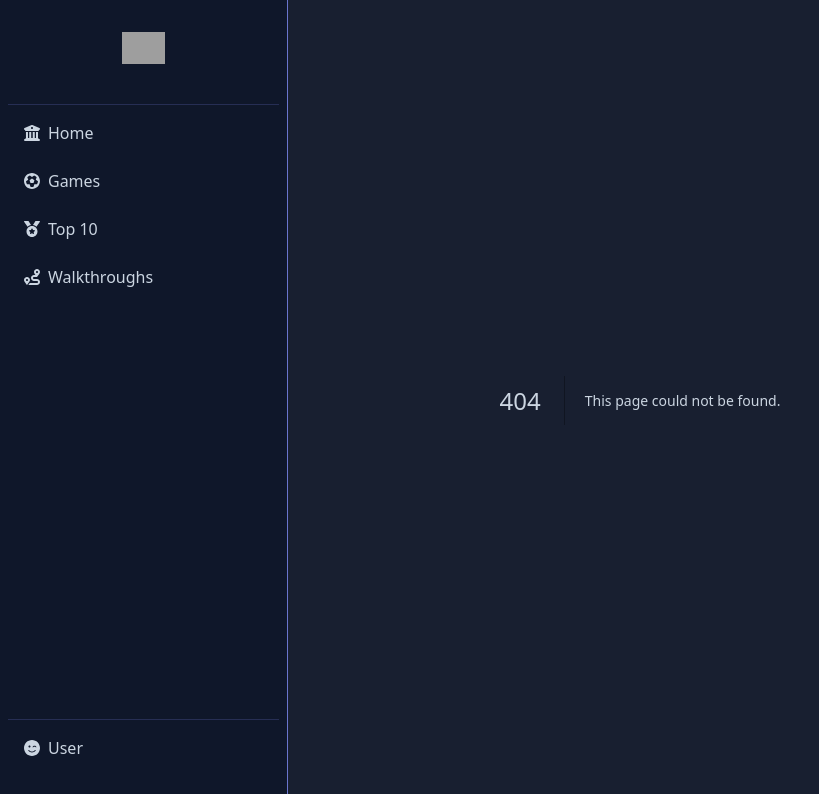
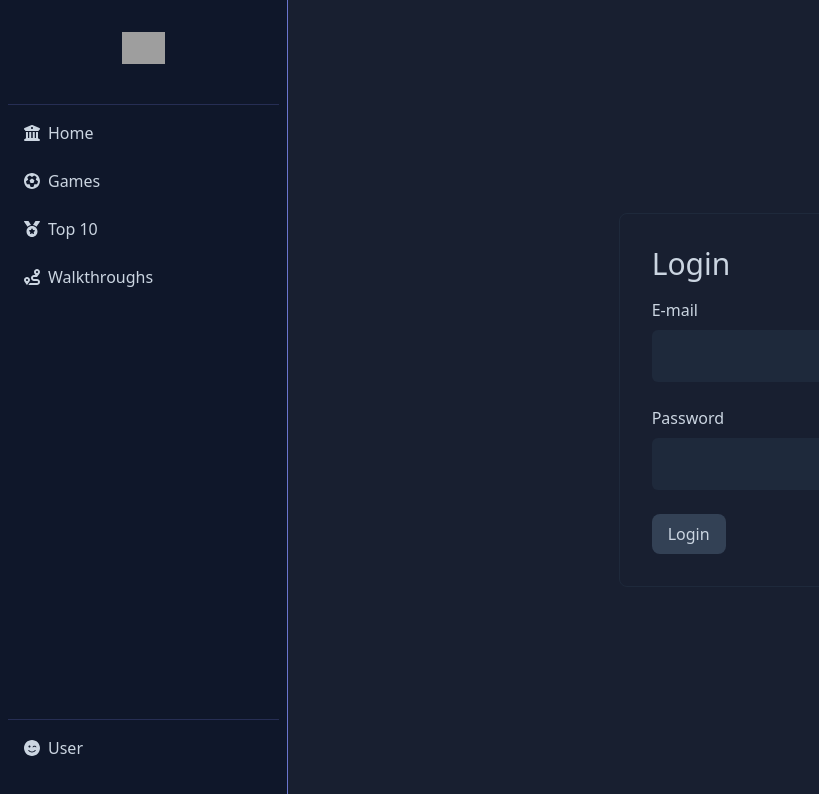
Before and after one commit to fredchien/curso-emerson-broga, a Next.js app in the folder nextjs-course/: page /auth/sign-in in a window 1280 px wide. Before the commit this address had no page. Shown: the top 794 px of the page, without its empty margins (0-819 px from the left). Built offline with nearby package versions, Linux system fonts and the light colour scheme; grey boxes are pictures that could not be loaded.

Commit message:
feat: add login page

```diff
--- /dev/null
+++ b/nextjs-course/src/app/auth/sign-in/SignInForm.tsx
@@ -0,0 +1,28 @@
+'use client'
+
+import { SubmitButton, TextInput } from "@/components";
+import { useFormState } from "react-dom";
+import { handleSignInForm, SignInState } from "./actions";
+
+const initialState: SignInState = {
+    isValid: undefined,
+    errors: {
+        email: undefined,
+        password: undefined,
+    }
+}
+
+export default function SignInForm(){
+
+    const [state, formAction] = useFormState(handleSignInForm, initialState);
+
+
+    return (
+        <form action={formAction}>
+            <TextInput name="email" label="E-mail" inputMode="email" error={state.errors.email}/>
+            <TextInput name="password" label="Password" type="password" error={state.errors.password}/>
+
+            <SubmitButton label="Login"/>
+        </form>
+    );
+}
--- /dev/null
+++ b/nextjs-course/src/app/auth/sign-in/actions.ts
@@ -0,0 +1,57 @@
+"use server";
+
+import {isValid, z, ZodError} from "zod";
+import UsersServices from "@/services/Users";
+import { redirect } from "next/navigation";
+import { getZodErros } from "@/helpers/zod";
+
+export type SignInError = {
+    email?: string,
+    password?: string,
+}
+
+export type SignInState = {
+    isValid?: boolean,
+    errors: SignInError
+}
+
+
+
+const validateSignInForm = (formdata: FormData) => {
+
+    const userSchema = z.object({
+        email: z.string().email(),
+        password: z.string().min(10),
+    });
+
+    try {
+        userSchema.parse(Object.fromEntries(formdata));
+        return {isValid: true, errors: {}}
+    } catch (error: unknown) {
+
+        const zodErros = getZodErros(error)
+
+        return {isValid: false, errors: zodErros || {}}
+
+    }
+}
+
+export const handleSignInForm = async (prevState: any, formData: FormData) => {
+
+    const validation = validateSignInForm(formData);
+
+    if(!validation.isValid){
+        return {...prevState, ...validation};
+    }
+
+    const data = {
+        email: String(formData.get("email")),
+        password: String(formData.get("password")),
+    }
+
+    // await UsersServices.signUp(data);
+    // redirect('/');
+
+    console.log('data', data);
+    return {isValid: true, errors: {}};
+}
--- /dev/null
+++ b/nextjs-course/src/app/auth/sign-in/page.tsx
@@ -0,0 +1,15 @@
+import { PageWrapper, SubmitButton, TextInput } from "@/components";
+import SignInForm from "./SignInForm";
+
+export default async function SigninPage(){
+    return(
+        <PageWrapper>
+            <div className="flex-center w-full min-h-screen">
+                <div className="w-1/3 mx-auto border border-slate-800 rounded-lg p-8">
+                    <h1 className="text-3xl">Login</h1>
+                    <SignInForm/>
+                </div>
+            </div>
+        </PageWrapper>
+    );
+}
--- a/nextjs-course/src/app/auth/sign-up/actions.ts
+++ b/nextjs-course/src/app/auth/sign-up/actions.ts
@@ -3,6 +3,8 @@
 import {isValid, z, ZodError} from "zod";
 import UsersServices from "@/services/Users";
 import { error } from "console";
+import { redirect } from "next/navigation";
+import { getZodErros } from "@/helpers/zod";
 
 export type SignUpError = {
     name?: string,
@@ -14,20 +16,6 @@ export type SignUpError = {
 export type SignUpState = {
     isValid?: boolean,
     errors: SignUpError
-}
-
-const getZodErros = (error: unknown) => {
-    const isZodError = error instanceof ZodError;
-    if(!isZodError) return null;
-
-    const { fieldErrors } = error.flatten();
-    const errors = Object.keys(fieldErrors).reduce((acc, key) => {
-        const message = fieldErrors[key]?.at(0);
-        return {...acc, [key]: message};
-    }, {});
-
-    return errors;
-
 }
 
 const validateSignUpForm = (formdata: FormData) => {
@@ -109,8 +97,6 @@ export const handleSignUpForm = async (prevState: any, formData: FormData) => {
         password: String(formData.get("password")),
     }
 
-    const record = await UsersServices.signUp(data);
-    console.log('recotf', record);
-
-    return { isValid: true, errors: {}}
+    await UsersServices.signUp(data);
+    redirect('/');
 }
--- /dev/null
+++ b/nextjs-course/src/helpers/zod.ts
@@ -0,0 +1,15 @@
+import {ZodError} from "zod";
+
+export const getZodErros = (error: unknown) => {
+    const isZodError = error instanceof ZodError;
+    if(!isZodError) return null;
+
+    const { fieldErrors } = error.flatten();
+    const errors = Object.keys(fieldErrors).reduce((acc, key) => {
+        const message = fieldErrors[key]?.at(0);
+        return {...acc, [key]: message};
+    }, {});
+
+    return errors;
+
+}
```
